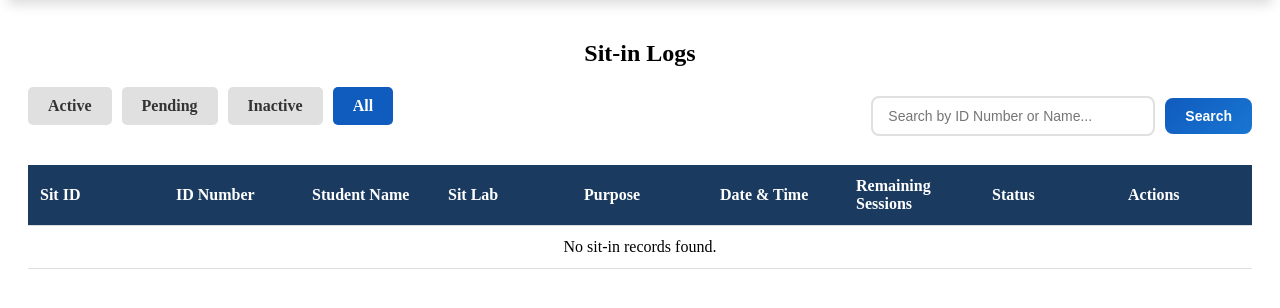
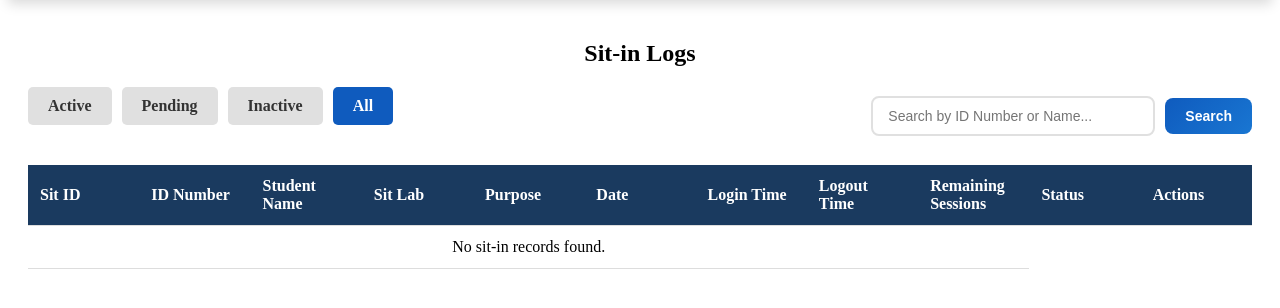
Before and after one commit to JohnreyNeilRama/Sysarch_system, a PHP site: page /SYSARCH/pages/manage_sitin.php in a window 1280 px wide. Shown: the part 106-414 px from the top of the page. Run offline with PHP 8.4, Linux system fonts and the light colour scheme; the visitor is signed in with stand-in values (Sample User, id 1); data that the repository does not hold is empty.

Commit message:
Updated Sit-in Logs admin acc

```diff
--- a/pages/feedback_reports.php
+++ b/pages/feedback_reports.php
@@ -306,7 +306,7 @@ if($stats_row = $stats_result->fetch_assoc()){
         }
 
         th {
-            background: #0f5bbe;
+            background: #1a3a5f;
             color: white;
             padding: 15px;
             text-align: left;
--- a/pages/manage_sitin.php
+++ b/pages/manage_sitin.php
@@ -48,6 +48,12 @@ if($check_status_column->num_rows == 0) {
     }
 }
 
+// Add logout_time column to sit_in table if it doesn't exist
+$check_logout_column = $conn->query("SHOW COLUMNS FROM sit_in LIKE 'logout_time'");
+if($check_logout_column->num_rows == 0) {
+    $conn->query("ALTER TABLE sit_in ADD COLUMN logout_time TIME NULL");
+}
+
 // Auto-activate pending sit-ins where scheduled time has arrived (BEFORE cleanup)
 $now = date('Y-m-d H:i:s');
 $activate_sql = "UPDATE sit_in SET status = 'Active' WHERE status = 'Pending' AND TIMESTAMP(sit_in_date, sit_in_time) <= '$now'";
@@ -85,9 +91,10 @@ if(isset($_GET['action']) && $_GET['action'] === 'logout' && isset($_GET['id']))
     }
     $get_stmt->close();
 
-    // Update status to Inactive
-    $stmt = $conn->prepare("UPDATE sit_in SET status = 'Inactive' WHERE id = ?");
-    $stmt->bind_param("i", $id);
+    // Update status to Inactive and record logout_time
+    $logout_time = date('H:i:s');
+    $stmt = $conn->prepare("UPDATE sit_in SET status = 'Inactive', logout_time = ? WHERE id = ?");
+    $stmt->bind_param("si", $logout_time, $id);
     $stmt->execute();
     $stmt->close();
 
@@ -290,7 +297,9 @@ $result = $stmt->get_result();
                 <th>Student Name</th>
                 <th>Sit Lab</th>
                 <th>Purpose</th>
-                <th>Date & Time</th>
+                <th>Date</th>
+                <th>Login Time</th>
+                <th>Logout Time</th>
                 <th>Remaining Sessions</th>
                 <th>Status</th>
                 <th>Actions</th>
@@ -305,12 +314,9 @@ $result = $stmt->get_result();
                         <td><?php echo htmlspecialchars($row['student_name']); ?></td>
                         <td><?php echo htmlspecialchars($row['lab']); ?></td>
                         <td><?php echo htmlspecialchars($row['purpose']); ?></td>
-                        <td>
-                            <div class="sit-in-details">
-                                <strong>Date:</strong> <?php echo htmlspecialchars($row['sit_in_date']); ?><br>
-                                <strong>Time:</strong> <?php echo htmlspecialchars($row['sit_in_time']); ?>
-                            </div>
-                        </td>
+                        <td><?php echo htmlspecialchars($row['sit_in_date']); ?></td>
+                        <td><?php echo htmlspecialchars($row['sit_in_time']); ?></td>
+                        <td><?php echo isset($row['logout_time']) && $row['logout_time'] ? htmlspecialchars($row['logout_time']) : '-'; ?></td>
                         <td><?php echo htmlspecialchars($row['remaining_session']); ?></td>
                         <td>
                             <?php if($row['status'] === 'Active'): ?>
```
